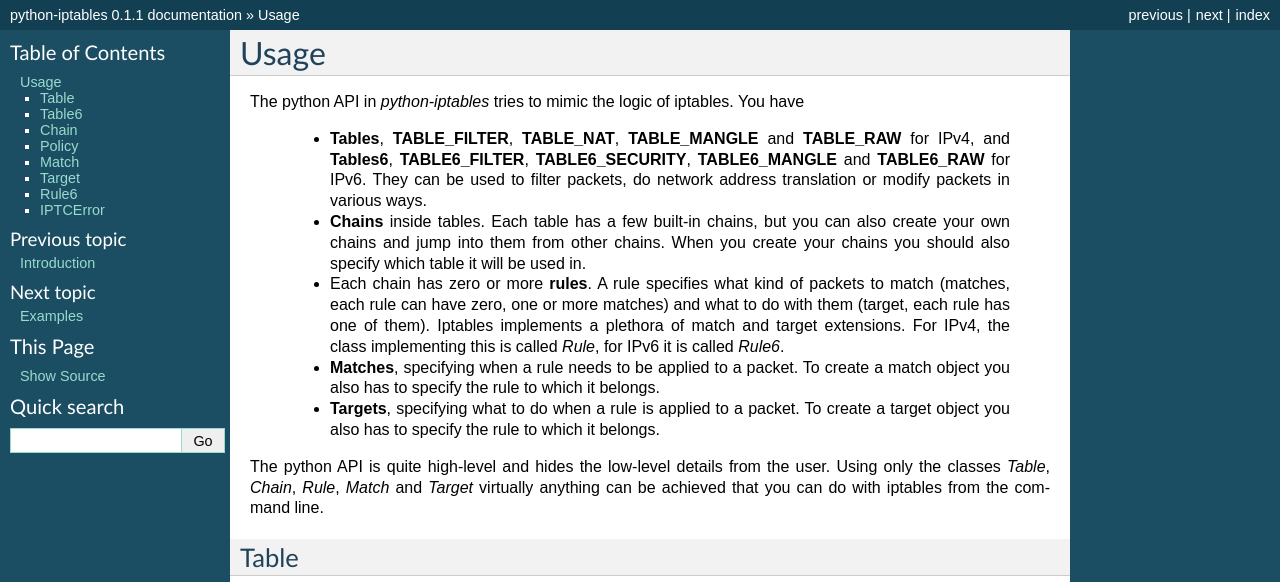
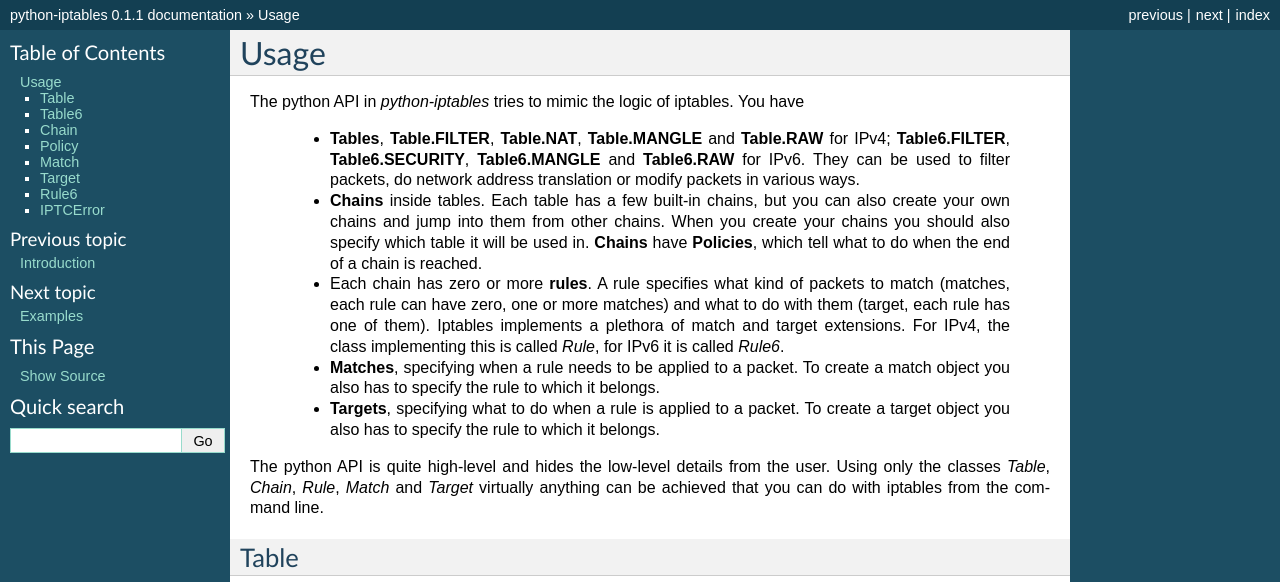
Before and after one commit to ldx/python-iptables, a Sphinx documentation site: the page built from doc/usage.rst, in a window 1280 px wide and 900 px high, cut to the strip 0-582 px from the top of the window. Built offline with Sphinx 7.4.7, drawn with Linux system fonts in a browser that asks for light colours.

Commit message:
Update doc/usage.rst.

```diff
--- a/doc/usage.rst
+++ b/doc/usage.rst
@@ -4,16 +4,17 @@ Usage
 The python API in *python-iptables* tries to mimic the logic of iptables.  You
 have
 
-    * **Tables**, **TABLE_FILTER**, **TABLE_NAT**, **TABLE_MANGLE** and
-      **TABLE_RAW** for IPv4, and **Tables6**, **TABLE6_FILTER**,
-      **TABLE6_SECURITY**, **TABLE6_MANGLE** and **TABLE6_RAW** for IPv6.
-      They can be used to filter packets, do network address translation or
-      modify packets in various ways.
+    * **Tables**, **Table.FILTER**, **Table.NAT**, **Table.MANGLE** and
+      **Table.RAW** for IPv4; **Table6.FILTER**, **Table6.SECURITY**,
+      **Table6.MANGLE** and **Table6.RAW** for IPv6.  They can be used to
+      filter packets, do network address translation or modify packets in
+      various ways.
 
     * **Chains** inside tables.  Each table has a few built-in chains, but you
       can also create your own chains and jump into them from other chains.
       When you create your chains you should also specify which table it will
-      be used in.
+      be used in. **Chains** have **Policies**, which tell what to do when the
+      end of a chain is reached.
 
     * Each chain has zero or more **rules**.  A rule specifies what kind of
       packets to match (matches, each rule can have zero, one or more matches)
```
